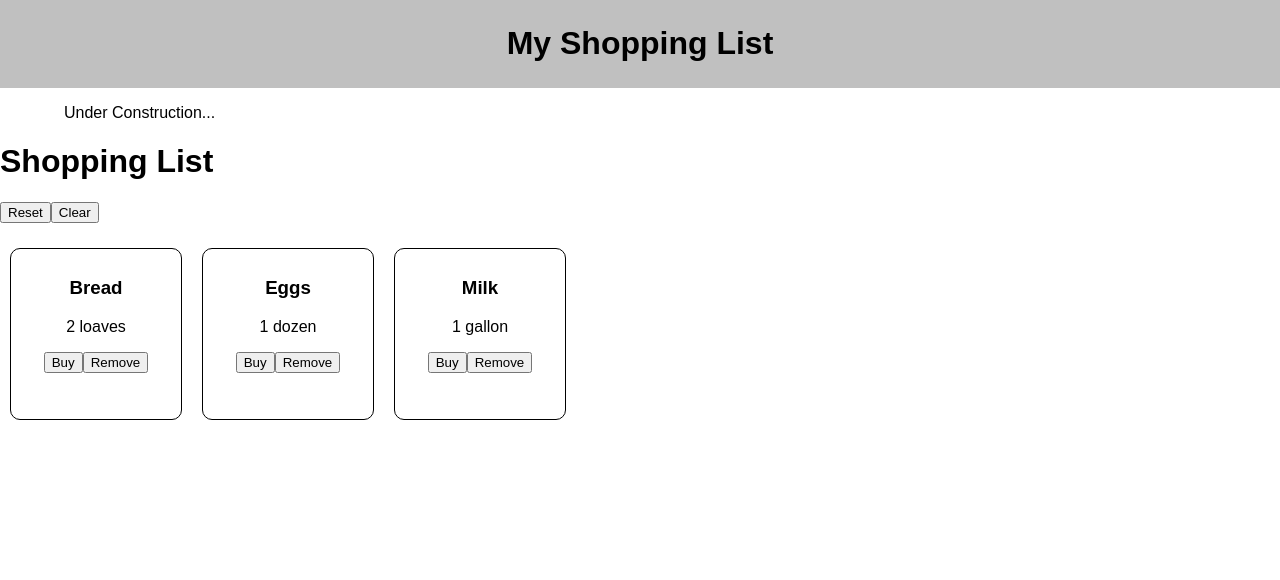
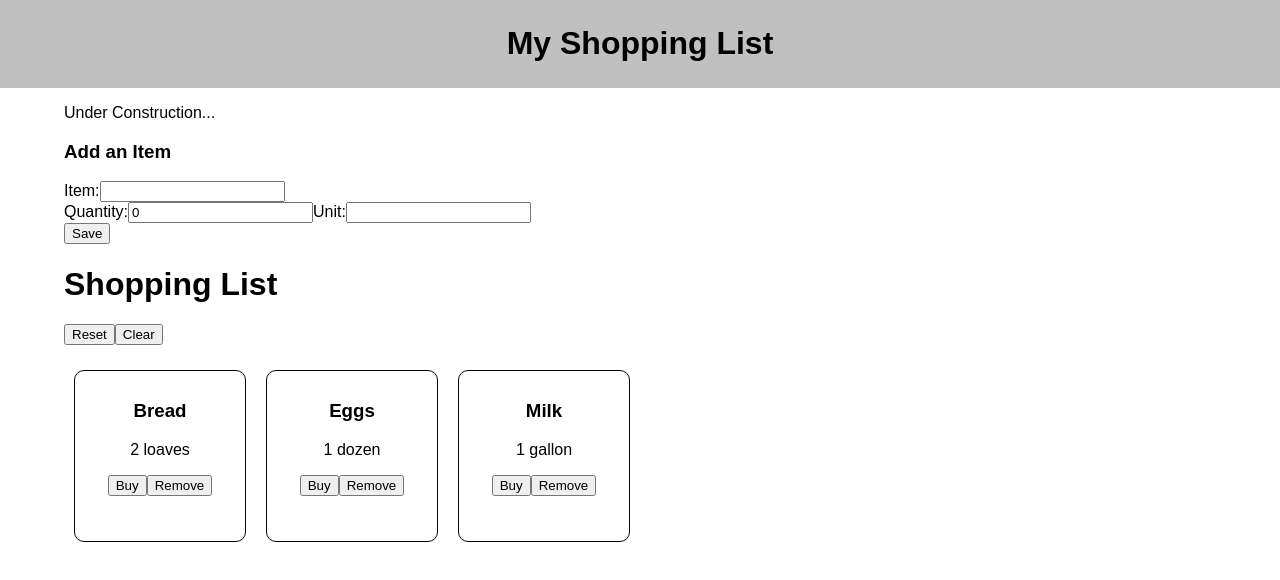
Before and after one commit to NateMacLaurin/group-fs-react-shopping-list, a React (Create React App) app: page / in a window 1280 px wide. Shown: the top 580 px of the page. Built offline with nearby package versions, Linux system fonts and the light colour scheme; no server answers.

Commit message:
added styling, form inputs functioning with POST request

```diff
--- a/src/components/App/App.jsx
+++ b/src/components/App/App.jsx
@@ -3,7 +3,7 @@ import axios from 'axios';
 import Header from '../Header/Header.jsx';
 import './App.css';
 import ShoppingList from '../ShoppingList/ShoppingList';
-//import ListForm from '../ListForm/ListForm.jsx';
+import ListForm from '../ListForm/ListForm.jsx';
 
 const dummyShopList = [
     {id: 1, name: 'Bread', quantity: 2, unit: 'loaves' },
@@ -38,7 +38,7 @@ function App() {
          });
      }
 
-    const addPerson = (evt) => {
+    const addItem = (evt) => {
         evt.preventDefault();
         // create POST request to add this new person to the database
         axios.post('/list', {
@@ -60,10 +60,19 @@ function App() {
             <Header />
             <main>
                 <p>Under Construction...</p>
-            </main>
+            <ListForm
+                itemName={itemName}
+                itemQuantity={itemQuantity}
+                itemUnit={itemUnit}
+                setItemName={setItemName}
+                setItemQuantity={setItemQuantity}
+                setItemUnit={setItemUnit}
+                addItem={addItem}
+            />
             <ShoppingList
                 shoppingList={shoppingList}
             />
+            </main>
         </div>
     );
 }
--- /dev/null
+++ b/src/components/ListForm/ListForm.css
@@ -0,0 +1,15 @@
+.inputForm {
+    width: 50%
+}
+
+#name-input {
+
+}
+
+#quantity-input {
+
+}
+
+unit-input {
+
+}
--- a/src/components/ListForm/ListForm.jsx
+++ b/src/components/ListForm/ListForm.jsx
@@ -1,8 +1,27 @@
+import './ListForm.css';
+
 function ListForm ({
-
+    itemName,
+    itemQuantity,
+    itemUnit,
+    setItemName,
+    setItemQuantity,
+    setItemUnit,
+    addItem
 }) {
     return(
-
+        <form className="inputForm" onSubmit={addItem}>
+            <h3>Add an Item</h3>
+            <label htmlFor="name-input">Item:</label>
+            <input id="name-input" value={itemName} onChange={e => setItemName(e.target.value)} />
+            <br />
+            <label htmlFor="quantity-input">Quantity:</label>
+            <input id="quantity-input" value={itemQuantity} onChange={e => setItemQuantity(e.target.value)} />
+            <label htmlFor="unit-input">Unit:</label>
+            <input id="unit-input" value={itemUnit} onChange={e => setItemUnit(e.target.value)} />
+            <br />
+            <button type="submit" onClick={addItem}>Save</button>
+        </form>
     )
 }
 
```
Also changed, not shown: 1 other file (tests, documents, lock files or other folders).
